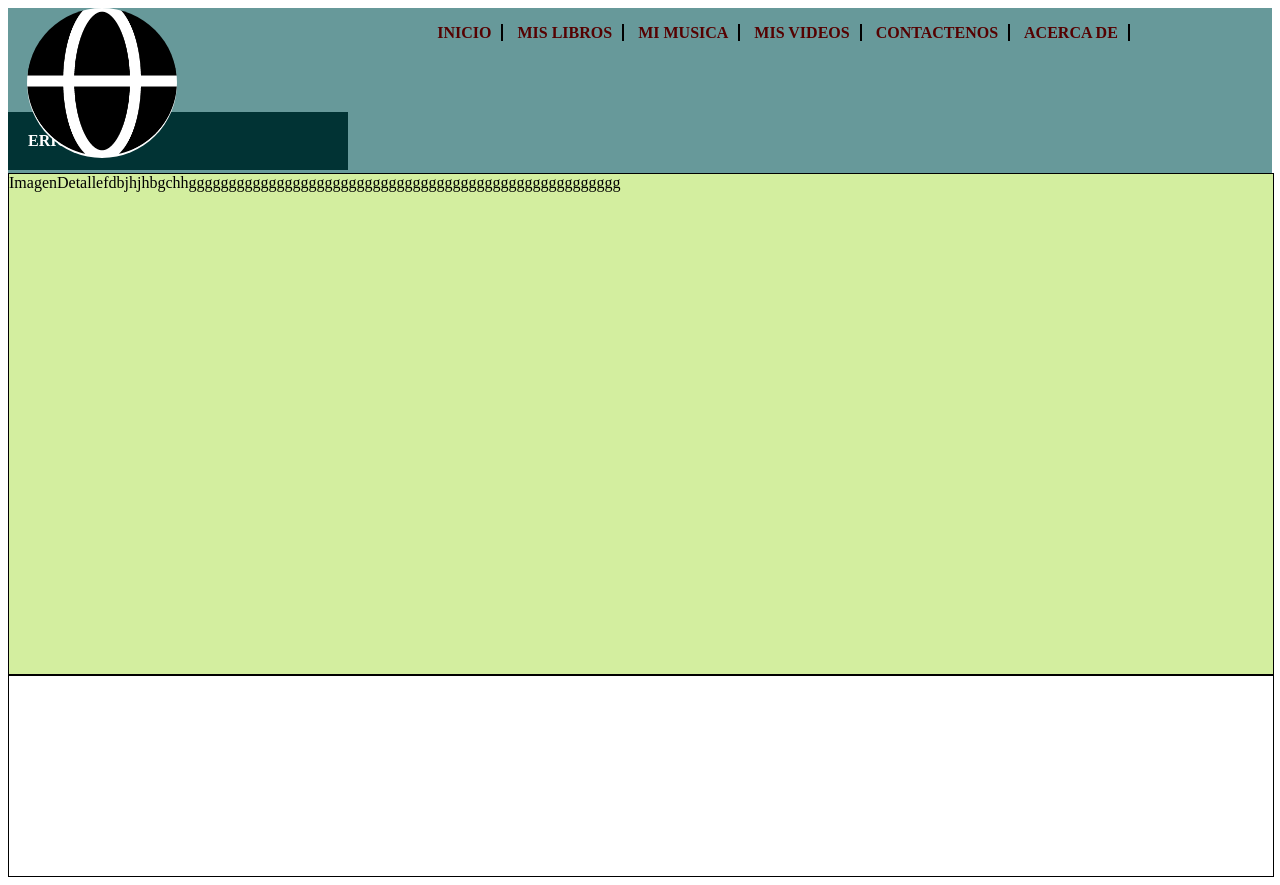
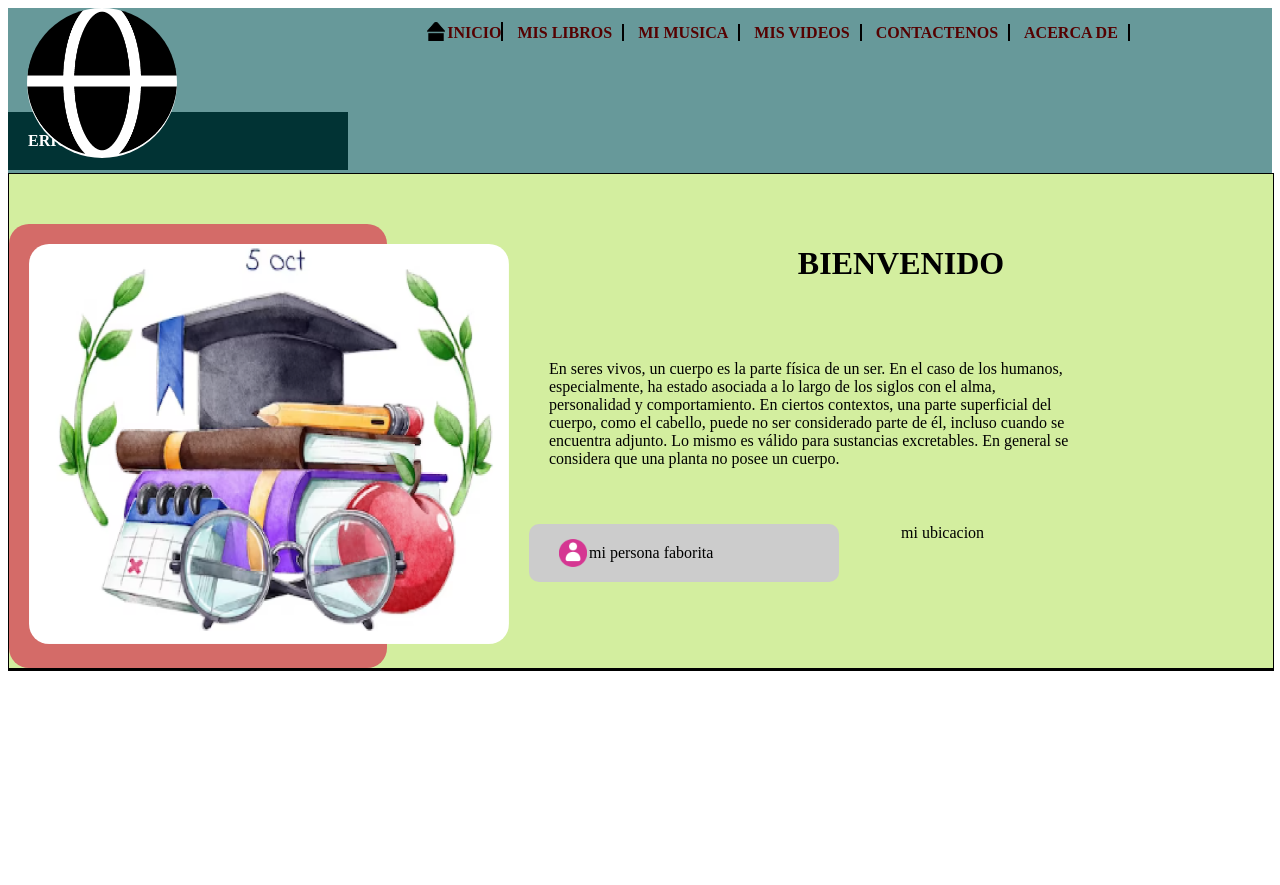
Before and after one commit to YEPESEKTORREZ/mi-proyecto2-2023, a plain HTML site: page index.html in a window 1280 px wide. After the commit the page ends 800 px from the top, so only its background shows below. Drawn offline with Linux system fonts and the light colour scheme.

Commit message:
mi primer commit

```diff
--- a/css/estilo.css
+++ b/css/estilo.css
@@ -8,14 +8,14 @@
     background-color: #67999a;
 }#contenidoCuerpo{
     width: 100%;
-    height: 500px;
+    padding-top: 50px;
     border: solid black 1px;
     background-color: #d3ee9f;
     display: flex;
 }
 footer{
     width: 100%;
-    height: 200px;
+
     border: solid black 1px;
 }
 #CabeceraImagenNombre{
@@ -65,3 +65,59 @@ ul li a:hover{
     text-decoration: underline dashed 2px #550101;
     background-color: #550101;
 }
+#LogoInicio{
+    background-image: url(/img/Recurso\ 7.png);
+    padding: 2px 0 0 20px;
+    background-size: 18px;
+    background-repeat: no-repeat;
+}
+#cuerpoImagen{
+    flex: 40%;
+}
+#CuerpoDatos{
+    flex: 60%;
+}
+#bordeImagen{
+    background-color: #D46b68;
+    padding: 20px;
+    text-align: center;
+    width: 65%;
+    border-radius: 20px;
+}
+img{
+    border-radius: 20px;
+}
+h1{
+    text-align: center;
+    font-weight: bold;
+    padding-bottom: 20px;
+    text-transform: uppercase;
+}
+#detalleDatos{
+    width: 70%;
+    padding: 20px;
+}
+#botones{
+    display: flex;
+    margin-top: 20px;
+}
+#botonfaborito{
+    flex: 50%;
+}
+#botonUbicacion{
+    flex: 50%;
+}
+#marcoFavorito{
+    background-color: #cccccc;
+    width: 250px;
+    background-image: url(/img/Recurso\ 13.png);
+    background-repeat: no-repeat;
+    background-size: 28px;
+    padding: 20px 0px 20px 60px;
+    background-position: left 30px center;
+    border-radius: 10px;
+}
+#marcoFavorito:hover{
+    opacity: 80%;
+    cursor: pointer;
+}
--- a/index.html
+++ b/index.html
@@ -16,7 +16,7 @@
 <div id="CabeceraMenu">
     <ul>
 
-        <li><a href="#">Inicio</a></li>
+        <li id="LogoInicio"><a href="#">Inicio</a></li>
         <li><a href="#">Mis Libros</a></li>
         <li><a href="#">Mi Musica</a></li>
         <li><a href="#">Mis Videos</a></li>
@@ -24,15 +24,38 @@
         <li><a href="#">Acerca de</a></li>
 
     </ul>
+
 </div>
 
-    </div>
+</div>
     <!--aqui pondremos la cuerpo del index-->
     <div id="contenidoCuerpo">
+        <div id="cuerpoImagen">
+            <div id="bordeImagen">
+            <img src="/img/Recurso 1.png" width="480" height="400">
+           </div>
+        </div>
+    <div id="CuerpoDatos">
+        <h1>Bienvenido</h1>
 
-        <div id="cuerpoImagen">Imagen</div>
-        <div id="CuerpoDatos">Detallefdbjhjhbgchhgggggggggggggggggggggggggggggggggggggggggggggggggggggg</div>
+        <div id="detalleDatos">
+            <p>En seres vivos, un cuerpo es la parte física de un ser. En el caso de los humanos, especialmente,
+                ha estado asociada a lo largo de los siglos con el alma, personalidad y comportamiento.
+                 En ciertos contextos, una parte superficial del cuerpo, como el cabello, puede no ser considerado parte de él, incluso cuando se encuentra adjunto.
+                  Lo mismo es válido para sustancias excretables.
+                En general se considera que una planta no posee un cuerpo.</p>
 
+        </div>
+
+
+        <div id="botones">
+        <div id="botonfaborito">
+            <div id="marcoFavorito">mi persona faborita</div>
+        </div>
+        <div id="botonUbicacion">mi ubicacion</div>
+        </div>
+
+    </div>
     </div>
 
         <!--aqui pondremos el pie de paguina-->
```
Also changed, not shown: img/Recurso 7.png (renamed from img/Recurso 7 (1).png).
